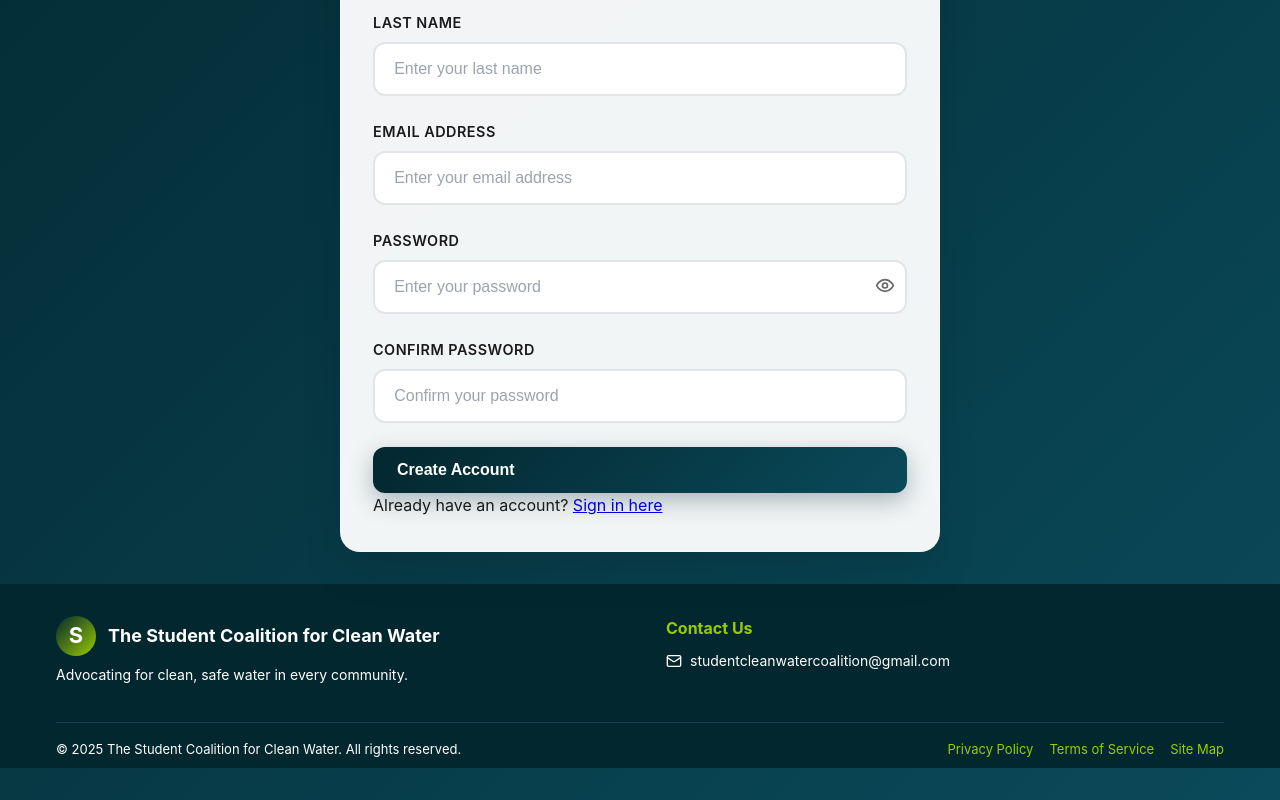
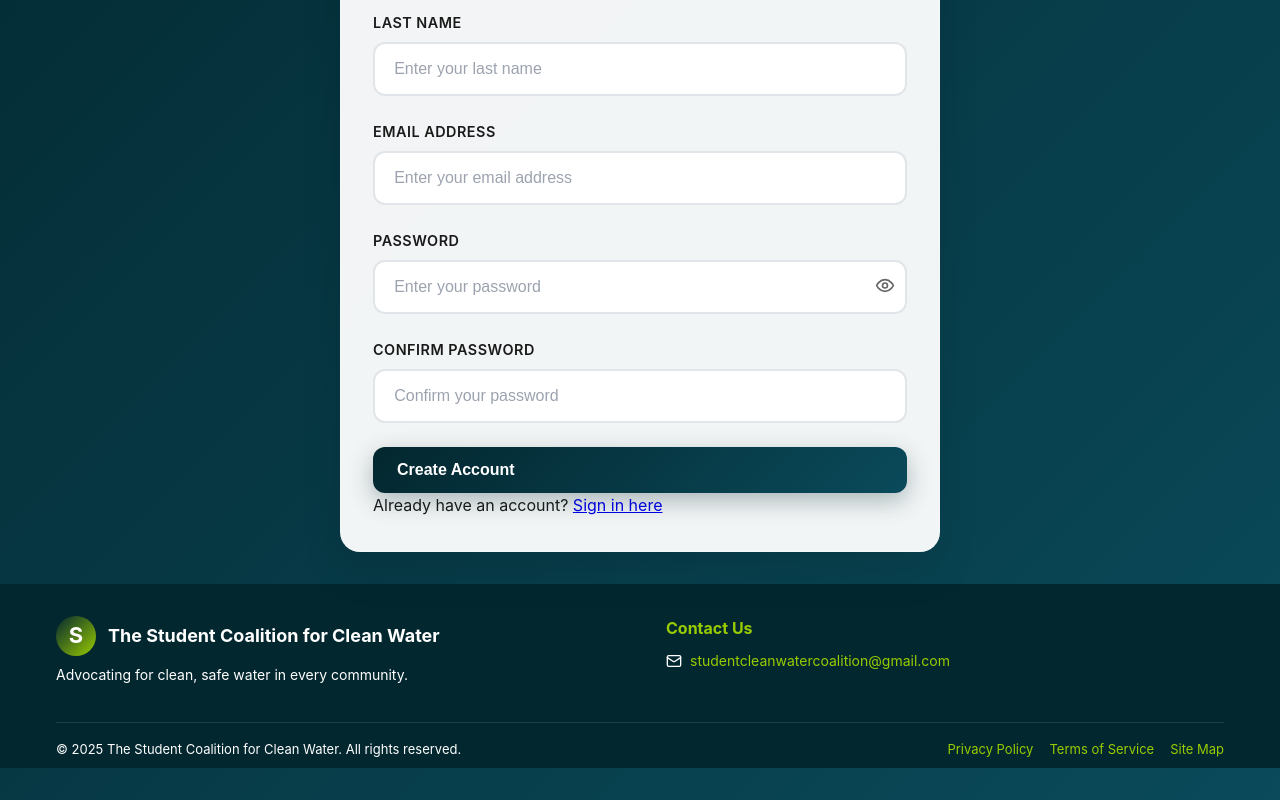
Before and after one commit to ncswade8/WT2, a React (Create React App) app in the folder client/: page / in a window 1280 px wide. Shown: the part 505-1305 px from the top of the page. Built offline with nearby package versions, Linux system fonts and the light colour scheme.

Commit message:
Make contact email clickable: Add mailto link with subject line to open default email client

```diff
--- a/client/src/components/Footer.js
+++ b/client/src/components/Footer.js
@@ -22,7 +22,21 @@ const Footer = () => {
           {/* Contact Info */}
           <div className="footer-section" style={{ flex: '1 1 180px', minWidth: 180 }}>
             <h4 style={{ color: '#99cc00', marginBottom: 8 }}>Contact Us</h4>
-            <div style={{ fontSize: 14, marginBottom: 6, display: 'flex', alignItems: 'center', gap: 8 }}><Mail size={16} /> <span>studentcleanwatercoalition@gmail.com</span></div>
+            <div style={{ fontSize: 14, marginBottom: 6, display: 'flex', alignItems: 'center', gap: 8 }}>
+              <Mail size={16} />
+              <a
+                href="mailto:studentcleanwatercoalition@gmail.com?subject=Water Quality Tracker Inquiry"
+                style={{
+                  color: '#99cc00',
+                  textDecoration: 'none',
+                  transition: 'color 0.2s ease'
+                }}
+                onMouseEnter={(e) => e.target.style.color = '#fff'}
+                onMouseLeave={(e) => e.target.style.color = '#99cc00'}
+              >
+                studentcleanwatercoalition@gmail.com
+              </a>
+            </div>
           </div>
         </div>
         {/* Bottom Bar */}
```
Also changed, not shown: 6 other files (tests, documents, lock files or other folders).
